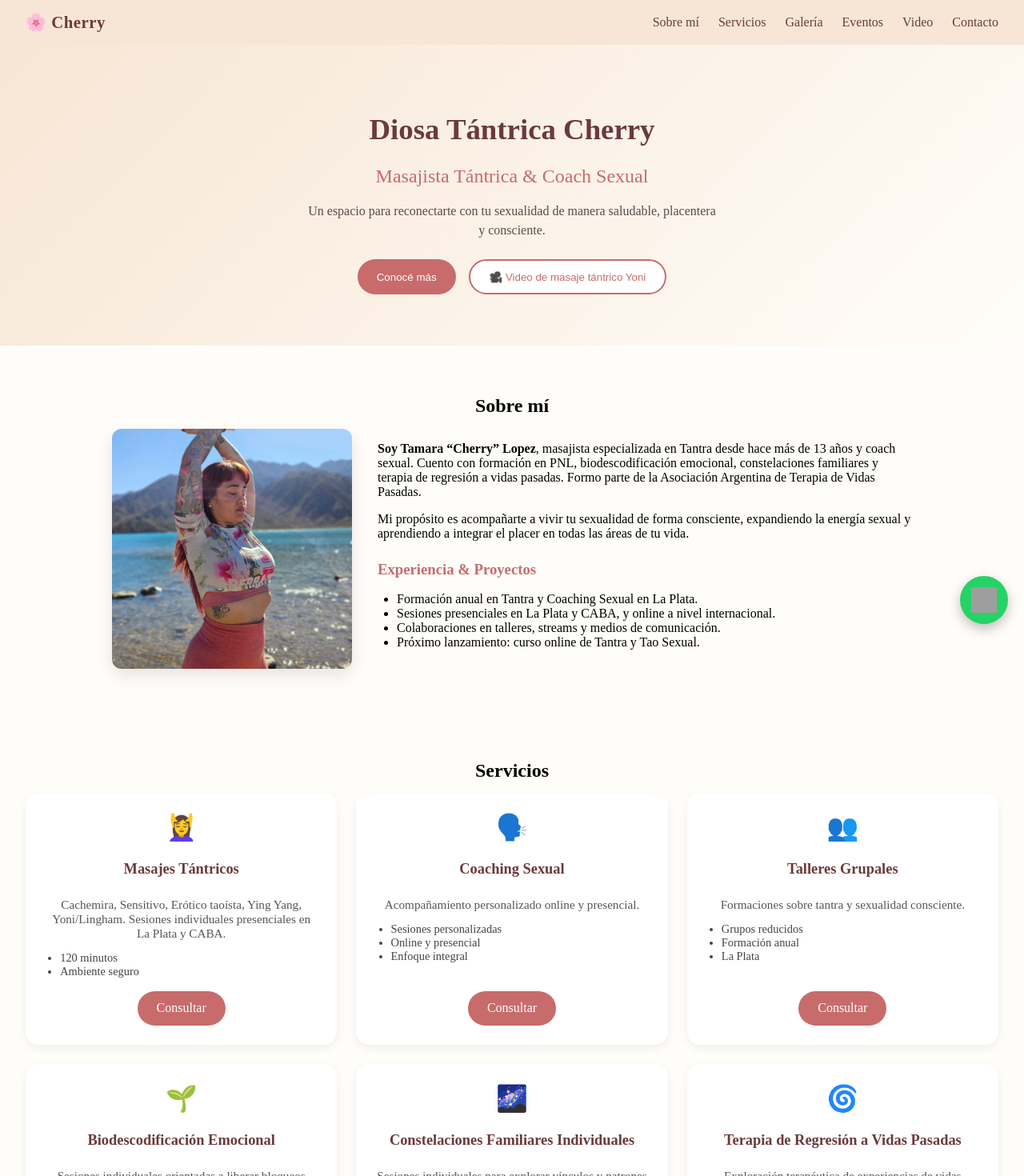
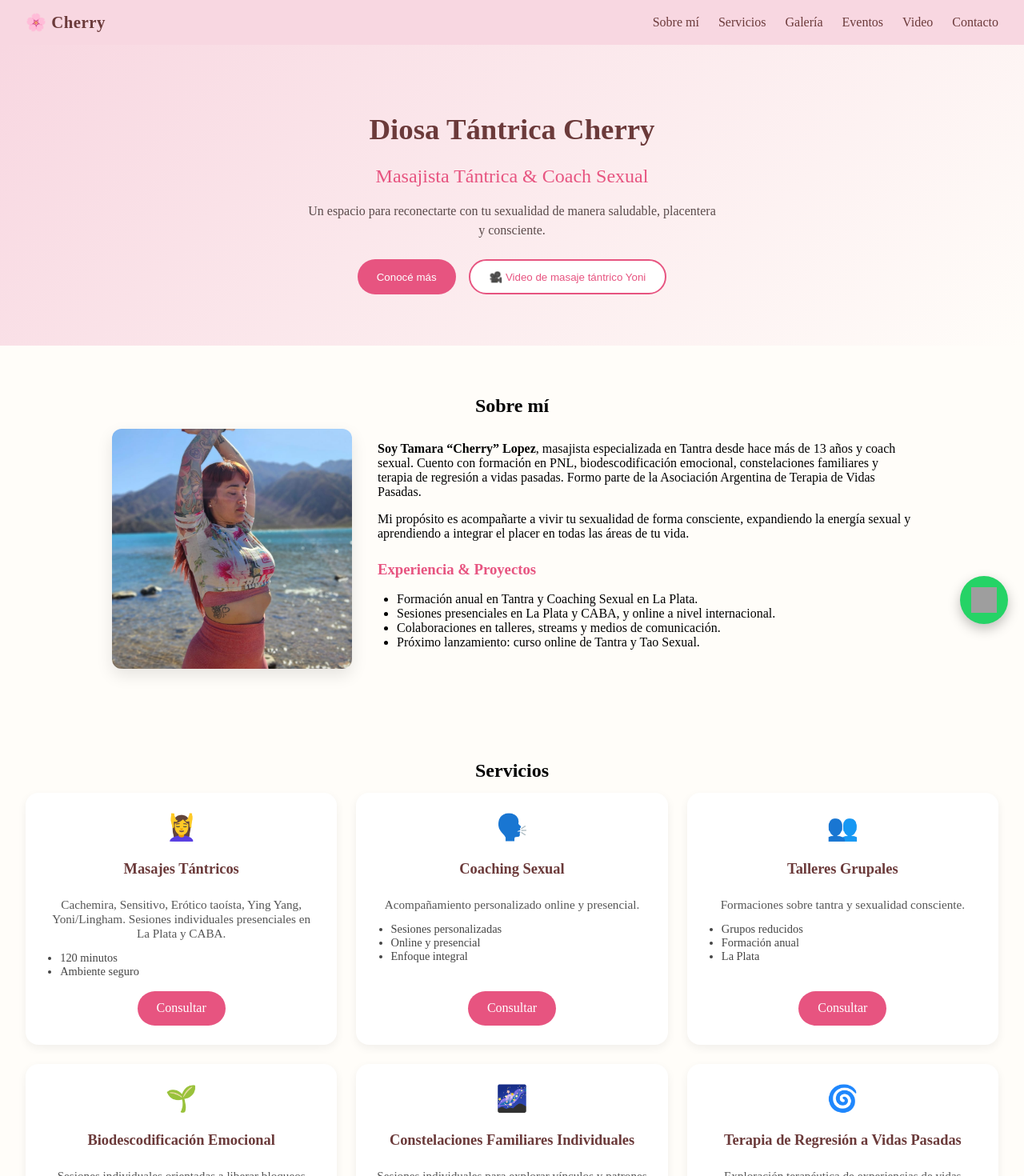
Before and after one commit to FedeCortes/cherry-tantra, a Vue app: page / in a window 1280 px wide. Shown: the top 1470 px of the page at 80% size. Built offline with nearby package versions, Linux system fonts and the light colour scheme; grey boxes are pictures that could not be loaded.

Commit message:
Se cambia a color fucsia para que se vea igual en celu y compu.

```diff
--- a/src/views/Home.vue
+++ b/src/views/Home.vue
@@ -248,13 +248,13 @@ body {
   color: #3a2a2a;
 }
 h1,h2,h3 { margin: 0.5em 0; font-weight: 600; line-height: 1.3; }
-a { text-decoration: none; color: #c86b6b; }
-a:hover { color: #6b3a3a; cursor: pointer; }
+a { text-decoration: none; color: #e75480; }
+a:hover { color: #b93c64; cursor: pointer; }
 
 /* HEADER */
 .header {
   display:flex; justify-content:space-between; align-items:center;
-  padding:1rem 2rem; background:#f7e6d5; position:sticky; top:0; z-index:10;
+  padding:1rem 2rem; background:#f8d7e1; position:sticky; top:0; z-index:10;
 }
 .logo { font-weight:700; font-size:1.3rem; color:#6b3a3a; letter-spacing:0.5px; }
 .nav { display:flex; gap:1.5rem; }
@@ -263,15 +263,15 @@ a:hover { color: #6b3a3a; cursor: pointer; }
 .hamburger span { width:24px; height:3px; background:#6b3a3a; border-radius:2px; }
 
 /* HERO */
-.hero { text-align:center; padding:4rem 2rem; background:linear-gradient(135deg,#f7e6d5,#fffdf9); }
+.hero { text-align:center; padding:4rem 2rem; background:linear-gradient(135deg,#f8d7e1,#fffdf9); }
 .hero h1 { font-size:2.3rem; color:#6b3a3a; }
-.hero h2 { color:#c86b6b; font-weight:500; margin-top:0.5rem; }
+.hero h2 { color:#e75480; font-weight:500; margin-top:0.5rem; }
 .hero .desc { margin:1rem auto; max-width:520px; color:#5a4a4a; font-size:1rem; line-height:1.5; }
 .hero-buttons { margin-top:1.5rem; display:flex; justify-content:center; gap:1rem; flex-wrap:wrap; }
 
 /* BUTTONS */
 .btn {
-  background:#c86b6b;
+  background:#e75480;
   color:#fff;
   border:none;
   padding:.8rem 1.5rem;
@@ -282,8 +282,8 @@ a:hover { color: #6b3a3a; cursor: pointer; }
   display:inline-block;
   text-align:center;
 }
-.btn:hover { background:#6b3a3a; }
-.btn.secondary { background:#fff; color:#c86b6b; border:2px solid #c86b6b; }
+.btn:hover { background:#b93c64; }
+.btn.secondary { background:#fff; color:#e75480; border:2px solid #e75480; }
 .btn.small { padding:.5rem 1rem; font-size:.9rem; }
 
 /* SECTIONS */
@@ -294,7 +294,7 @@ a:hover { color: #6b3a3a; cursor: pointer; }
 .about-wrapper { display:flex; gap:2rem; flex-wrap:wrap; max-width:1000px; margin:auto; }
 .about-photo img { width:300px; height:300px; border-radius:12px; object-fit:cover; box-shadow:0 8px 20px rgba(0,0,0,0.1); }
 .about-text { flex:1; text-align:left; }
-.about-text h3 { color:#c86b6b; margin-top:1.5rem; }
+.about-text h3 { color:#e75480; margin-top:1.5rem; }
 .about-text ul { list-style:disc; padding-left:1.5rem; }
 
 /* CARDS (Servicios) */
@@ -303,19 +303,11 @@ a:hover { color: #6b3a3a; cursor: pointer; }
   gap: 1.5rem;
   grid-template-columns: repeat(3, 1fr); /* Desktop: 3 columnas */
 }
-
-/* Tablets */
 @media(max-width:1024px){
-  .services-grid {
-    grid-template-columns: repeat(2, 1fr);
-  }
+  .services-grid { grid-template-columns: repeat(2, 1fr); }
 }
-
-/* Mobile */
 @media(max-width:768px){
-  .services-grid {
-    grid-template-columns: 1fr;
-  }
+  .services-grid { grid-template-columns: 1fr; }
 }
 
 .card {
@@ -329,28 +321,14 @@ a:hover { color: #6b3a3a; cursor: pointer; }
   display:flex;
   flex-direction:column;
   justify-content:flex-start;
-  min-height: 240px; /* altura mínima consistente */
+  min-height: 260px;
 }
-
-.card .btn {
-  margin-top:auto;
-  align-self:center;
-}
-
-.card:hover {
-  transform: translateY(-6px);
-  box-shadow:0 8px 20px rgba(0,0,0,.12);
-}
+.card .btn { margin-top:auto; align-self:center; }
+.card:hover { transform: translateY(-6px); box-shadow:0 8px 20px rgba(0,0,0,.12); }
 .card .icon { font-size:2rem; margin-bottom:.8rem; }
 .card h3 { font-size:1.15rem; margin-bottom:0.5rem; color:#6b3a3a; }
 .card p { font-size:0.95rem; color:#555; margin-bottom:0.8rem; }
-.card ul {
-  margin:0 0 1rem 0;
-  padding-left:1.2rem;
-  text-align:left;
-  font-size:0.9rem;
-  color:#444;
-}
+.card ul { margin:0 0 1rem 0; padding-left:1.2rem; text-align:left; font-size:0.9rem; color:#444; }
 
 /* PHOTOS */
 .photos .photo { position:relative; overflow:hidden; border-radius:12px; }
@@ -360,7 +338,7 @@ a:hover { color: #6b3a3a; cursor: pointer; }
 
 /* EVENTS */
 .event { display:flex; gap:1rem; align-items:center; }
-.date { background:#c86b6b; color:#fff; padding:.5rem; border-radius:8px; text-align:center; width:60px; }
+.date { background:#e75480; color:#fff; padding:.5rem; border-radius:8px; text-align:center; width:60px; }
 .date span { font-size:1.5rem; display:block; }
 
 /* CONTACT */
@@ -407,7 +385,7 @@ a:hover { color: #6b3a3a; cursor: pointer; }
     top:60px;
     right:0;
     flex-direction:column;
-    background:#f7e6d5;
+    background:#f8d7e1;
     padding:1rem;
     box-shadow:0 4px 10px rgba(0,0,0,.1);
   }
```
